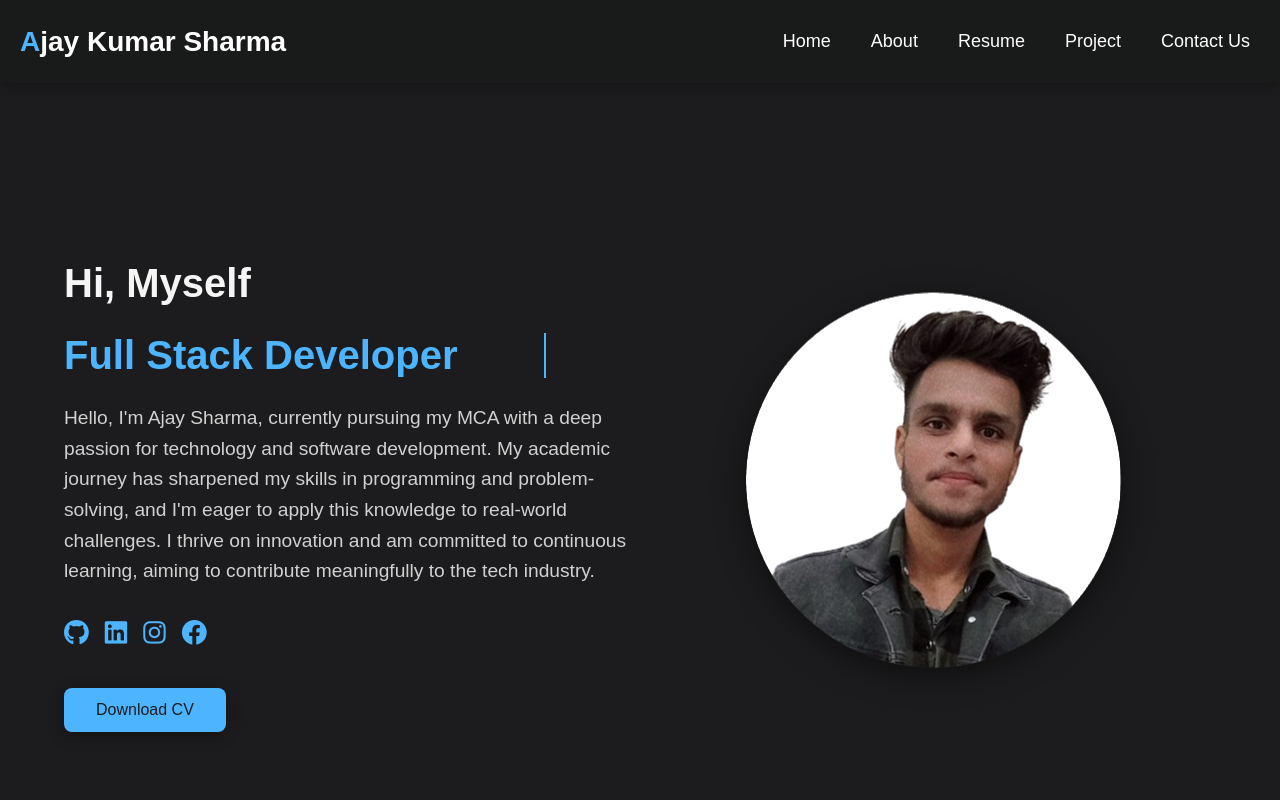
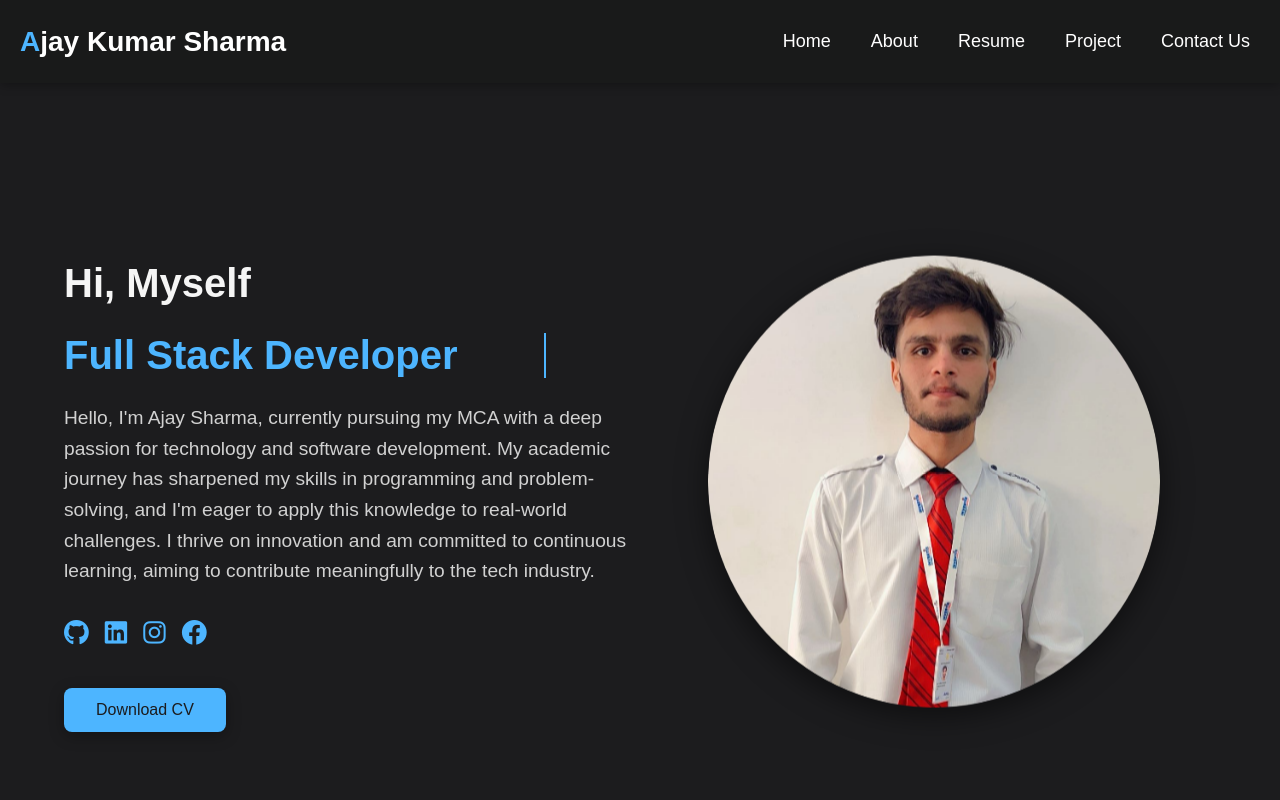
Before and after one commit to 7489-Ajay/my-portfolio, a React (Create React App) app: page / in a window 1280 px wide. Shown: the top 800 px of the page. Built offline with nearby package versions, Linux system fonts and the light colour scheme.

Commit message:
Initial commit

```diff
--- a/src/Pages/Home.css
+++ b/src/Pages/Home.css
@@ -7,7 +7,7 @@
   justify-content: space-between;
   align-items: center;
   height: 100vh;
-  padding: 0 5%; /* Reduced padding for better mobile experience */
+  padding: 0 5%;
   background-color: #1c1c1e;
   color: #ffffff;
 }
@@ -92,7 +92,17 @@
 /* Right section for image */
 .right-section {
   flex: 1;
-  text-align: center;
+  display: flex;
+  flex-direction: column;
+  justify-content: center;
+  align-items: center;
+}
+
+.photo-container {
+  display: flex;
+  justify-content: center;
+  align-items: center;
+  flex-grow: 1;
 }
 
 .photo-container img {
--- a/src/Pages/Home.js
+++ b/src/Pages/Home.js
@@ -1,6 +1,6 @@
 import React, { useEffect, useState } from 'react';
 import './Home.css';
-import Crop from '../assets/Crop.png';
+import Img74 from '../assets/Img74.png';
 
 const Home = () => {
     const [role, setRole] = useState(''); // State to handle dynamic text
@@ -60,7 +60,7 @@ const Home = () => {
             </div>
             <div className="right-section">
                 <div className="photo-container">
-                    <img src={Crop} alt="Ajay Sharma" />
+                    <img src={Img74} alt="Ajay Sharma" />
                 </div>
             </div>
         </div>
```
Also changed, not shown: src/assets/Img74.png (added).
